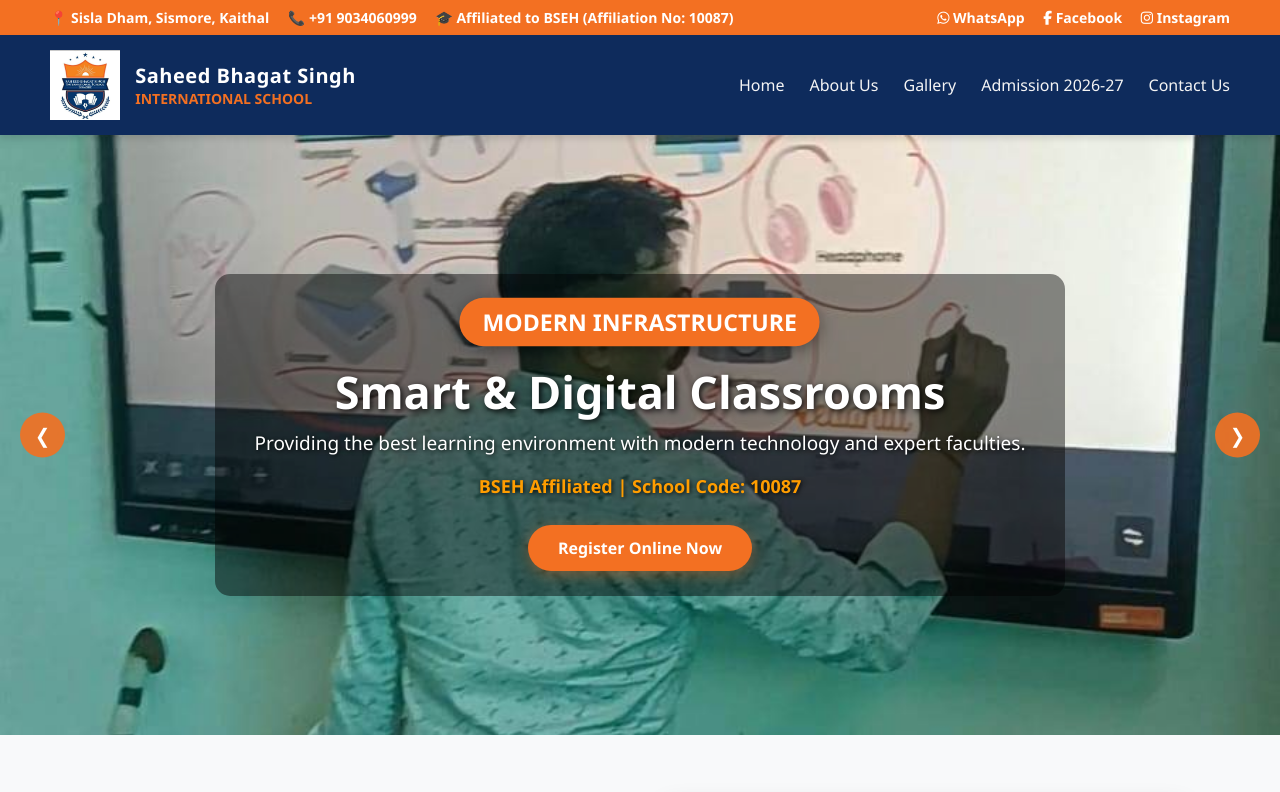
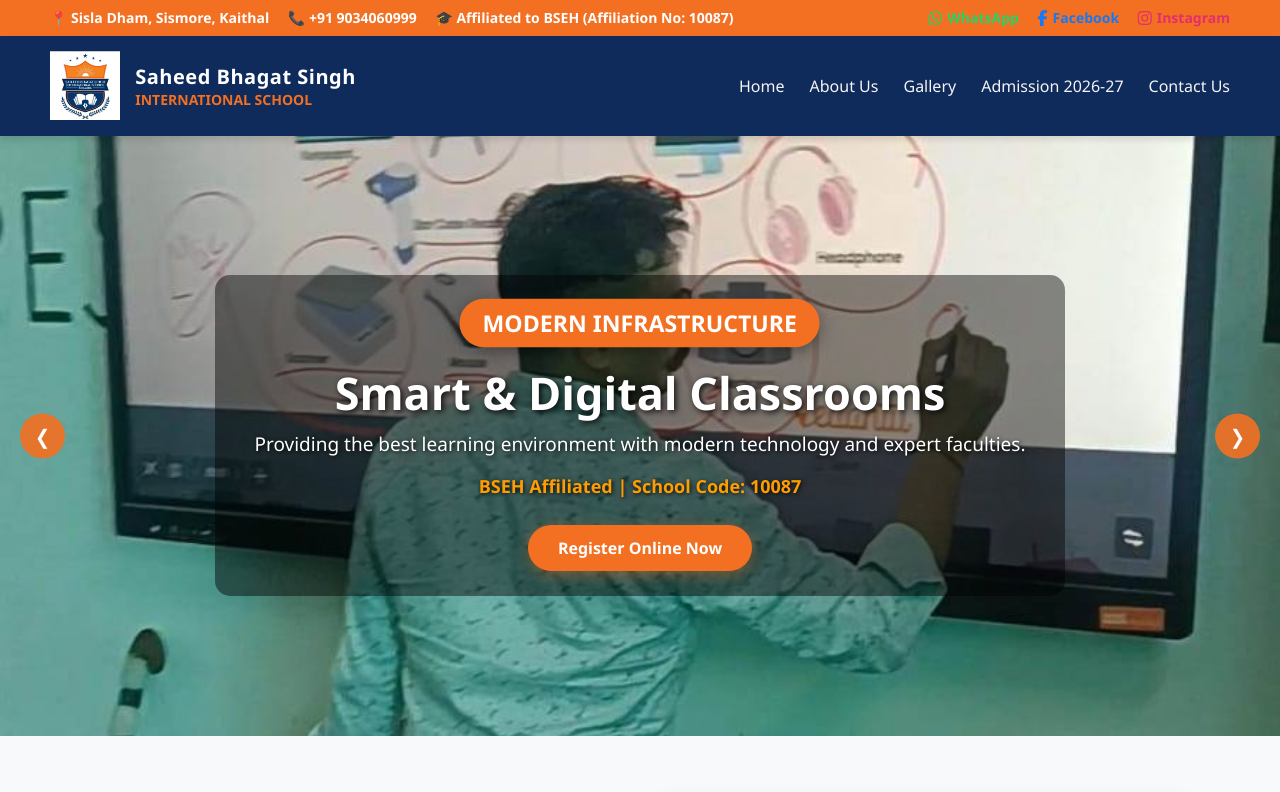
Before and after one commit to skdhariwal00-web/SBS-International-School, a plain HTML site: page index.html in a window 1280 px wide. Shown: the top 792 px of the page. Drawn offline with Linux system fonts and the light colour scheme.

Commit message:
Update style.css

```diff
--- a/style.css
+++ b/style.css
@@ -679,3 +679,40 @@ footer {
         font-size: 28px;
     }
 }
+/* Social Media Icons Original Colors */
+
+/* Top Bar Links & Icons Styling */
+.top-social a {
+    text-decoration: none;
+    margin-left: 12px;
+    font-weight: 600;
+    transition: transform 0.2s ease;
+    display: inline-flex;
+    align-items: center;
+    gap: 5px;
+}
+
+/* Hover Effect */
+.top-social a:hover {
+    transform: translateY(-2px);
+}
+
+/* WhatsApp - Original Green Color */
+.top-social a.wa, .footer-social-links a.wa {
+    color: #25D366 !important;
+}
+
+/* Facebook - Original Blue Color */
+.top-social a.fb, .footer-social-links a.fb {
+    color: #1877F2 !important;
+}
+
+/* Instagram - Original Brand Gradient Color */
+.top-social a.insta, .footer-social-links a.insta {
+    color: #E1306C !important;
+}
+
+/* Top bar text contrast improvement */
+.top-social a i {
+    font-size: 16px;
+}
```
